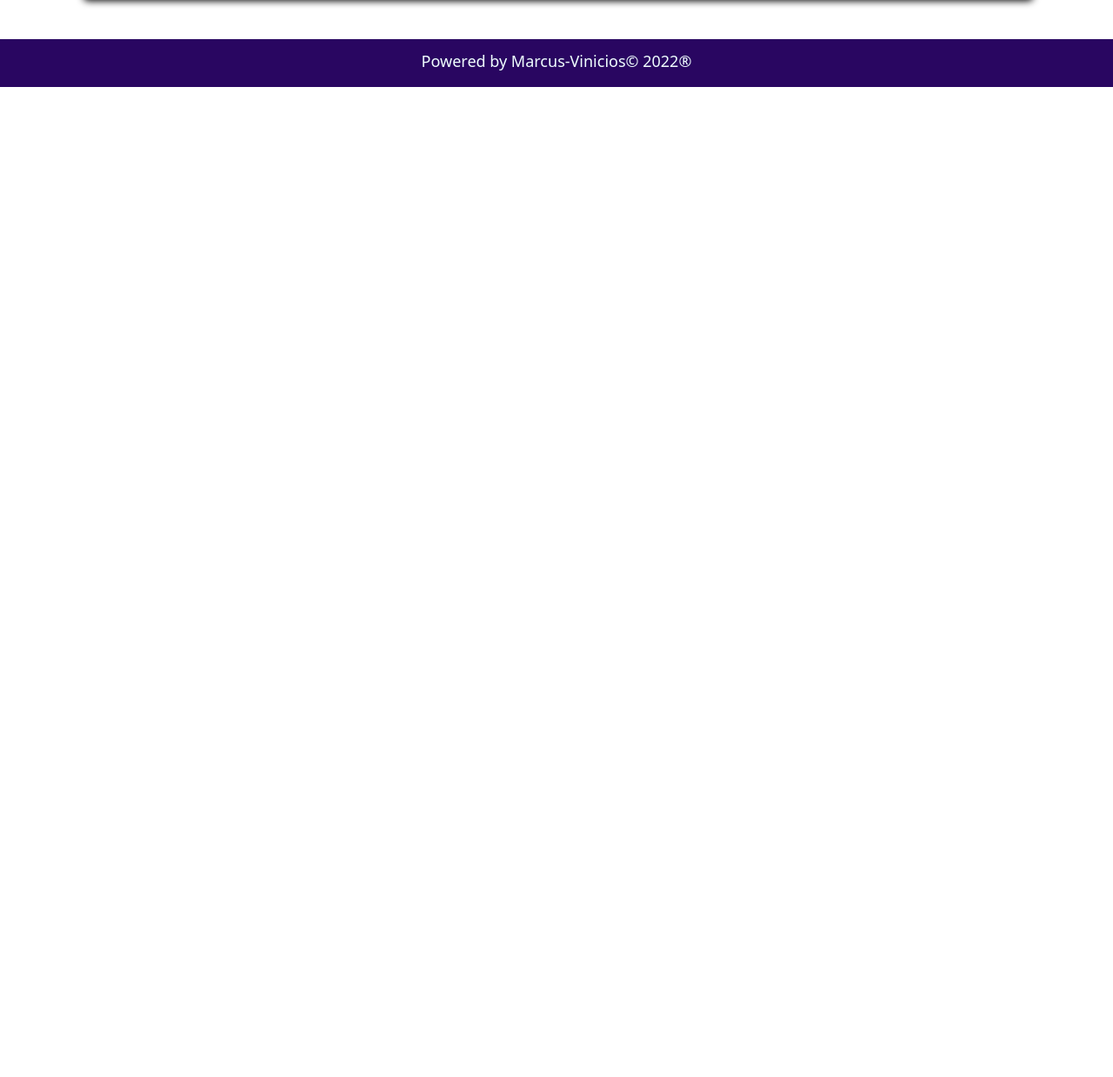
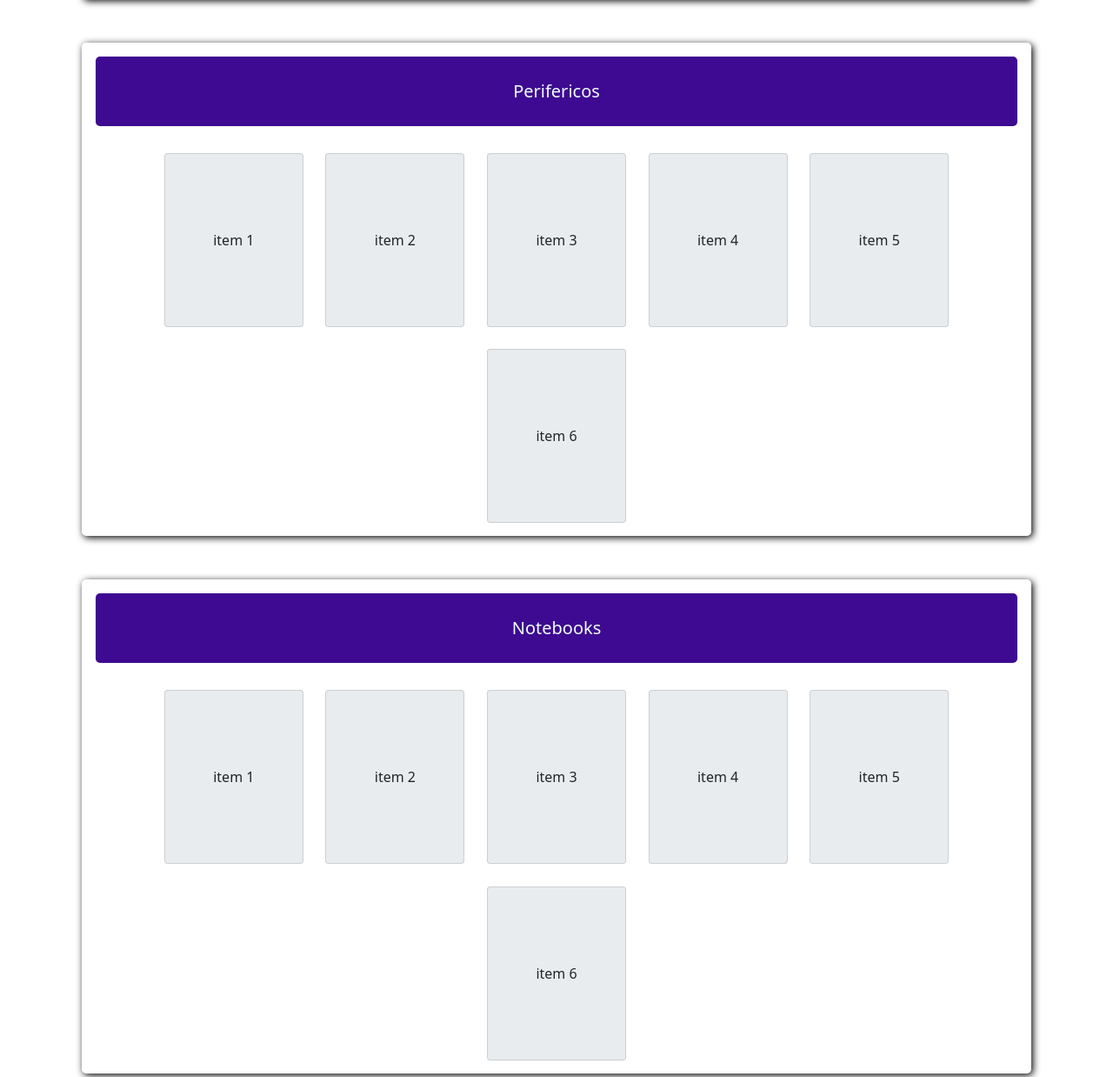
Before and after one commit to Marcus-Vinicios/Tech-Mart, a website: page index.html in a window 1280 px wide. Shown: the part 709-1947 px from the top of the page at 87% size. Before the commit the page ends 809 px from the top, so only its background shows below. Drawn offline with nearby package versions, Linux system fonts and the light colour scheme; files that its build step writes are made by us from their sources.

Commit message:
second commit

```diff
--- a/style.scss
+++ b/css/style.scss
@@ -16,6 +16,20 @@
 .header h3 {
     margin-left: 10px;
     color: azure;
+}
+
+@media (max-width: 728px) {
+    .header {
+        display: flex;
+        flex-flow: column wrap;
+        justify-content: center;
+        align-items: center;
+        background-color: $indigo-800;
+    }
+    .navbar-nav{
+        display: flex;
+        flex-flow: row nowrap;
+    }
 }
 
 .container{
--- a/index.html
+++ b/index.html
@@ -37,6 +37,28 @@
                 <div class="card">item 6</div>
             </div>
         </div>
+        <div class="content">
+            <h5 class="header-items">Perifericos</h5>
+            <div class="items">
+                <div class="card">item 1</div>
+                <div class="card">item 2</div>
+                <div class="card">item 3</div>
+                <div class="card">item 4</div>
+                <div class="card">item 5</div>
+                <div class="card">item 6</div>
+            </div>
+        </div>
+        <div class="content">
+            <h5 class="header-items">Notebooks</h5>
+            <div class="items">
+                <div class="card">item 1</div>
+                <div class="card">item 2</div>
+                <div class="card">item 3</div>
+                <div class="card">item 4</div>
+                <div class="card">item 5</div>
+                <div class="card">item 6</div>
+            </div>
+        </div>
     </div>
     <div class="footer">
         <p>Powered by Marcus-Vinicios&copy; 2022&reg;</p>
```
Also changed, not shown: css/style.css (renamed from style.css), 4 other files.
